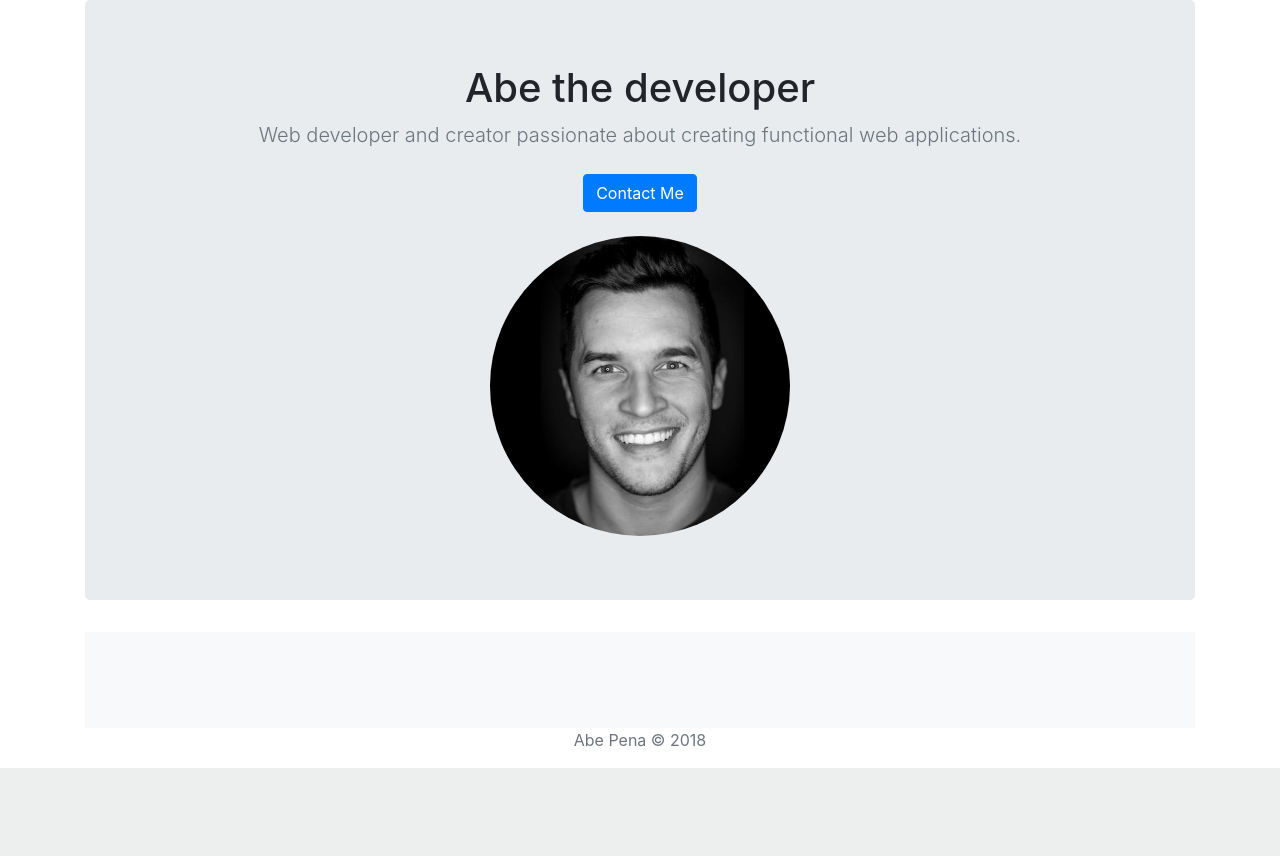
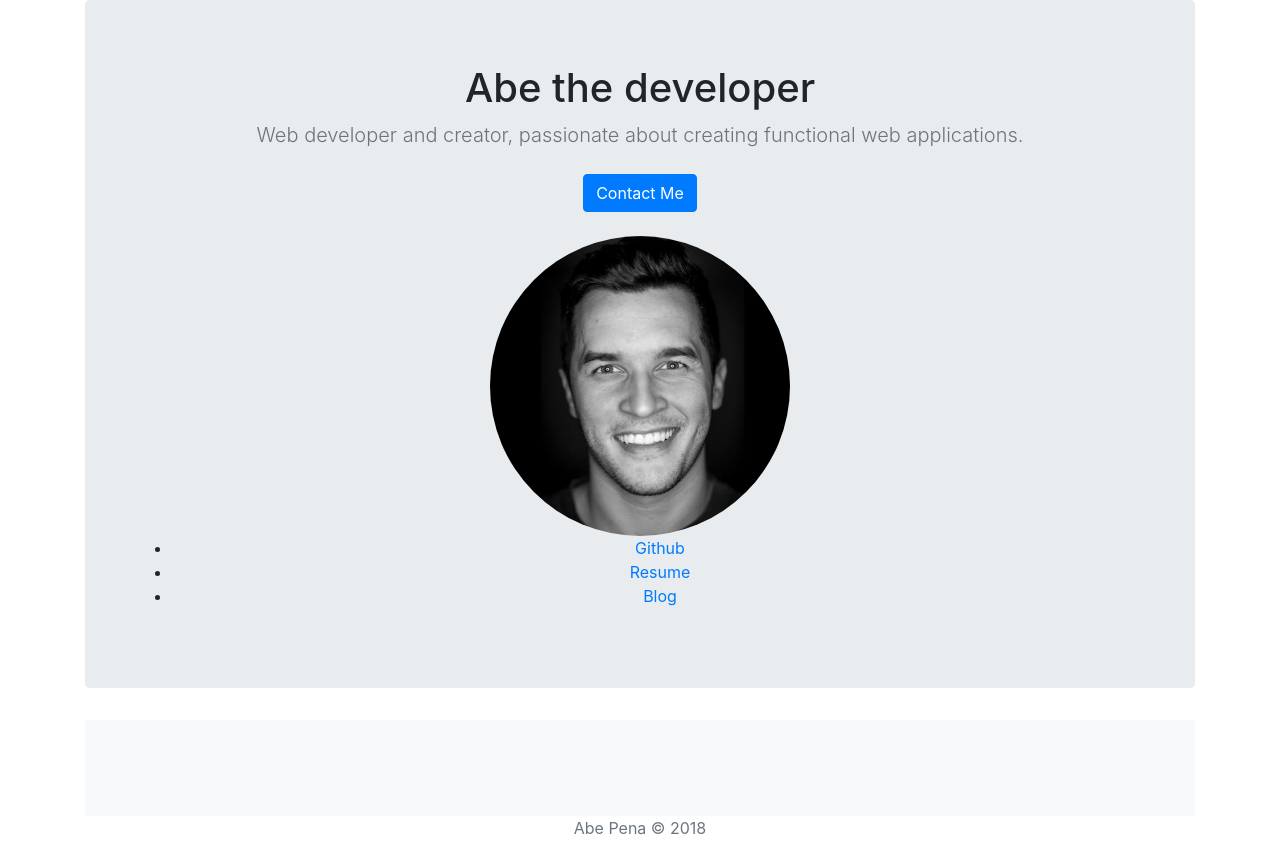
Before and after one commit to Abepena/Django-Projects, a Django app: page / in a window 1280 px wide. Shown: the part 56-912 px from the top of the page. Before the commit the page ends 824 px from the top, so only its background shows below. Run offline with Django 3.2, Linux system fonts and the light colour scheme; data that the repository does not hold is empty; some libraries are stand-ins or nearby versions.

Commit message:
updating UI for final portflio

```diff
--- a/portfolio-project/jobs/templates/jobs/index.html
+++ b/portfolio-project/jobs/templates/jobs/index.html
@@ -23,16 +23,25 @@
                 <span class="rotating">developer</span>
             </h1>
             <p class="lead text-muted">
-                Web developer and creator passionate about creating functional web applications.
+                Web developer and creator, passionate about creating functional web applications.
             </p>
             <p>
                 <a href="mailto:pena.abe@gmail.com" class="btn btn-primary my-2">Contact Me</a>
             </p>
             <img id="headshot"src="{% static 'headshot.jpg' %}" height="300px" alt="Abe Headshot">
         </div>
+        <div class="container">
+            <div class="buttons">
+                <ul>
+                    <li><a href="github.com/abepena">Github</a></li>
+                    <li><a href="{% static 'resume_placeholder.pdf' %}">Resume</a></li>
+                    <li><a href="">Blog</a></li>
+                </ul>
+            </div>
+        </div>
     </section>
 
-    <div class="album py-5 bg-light">
+    <div class="album py-5 bg-light projects">
         <div class="container">
 
             <div class="row">
```
Also changed, not shown: 1 other file.
